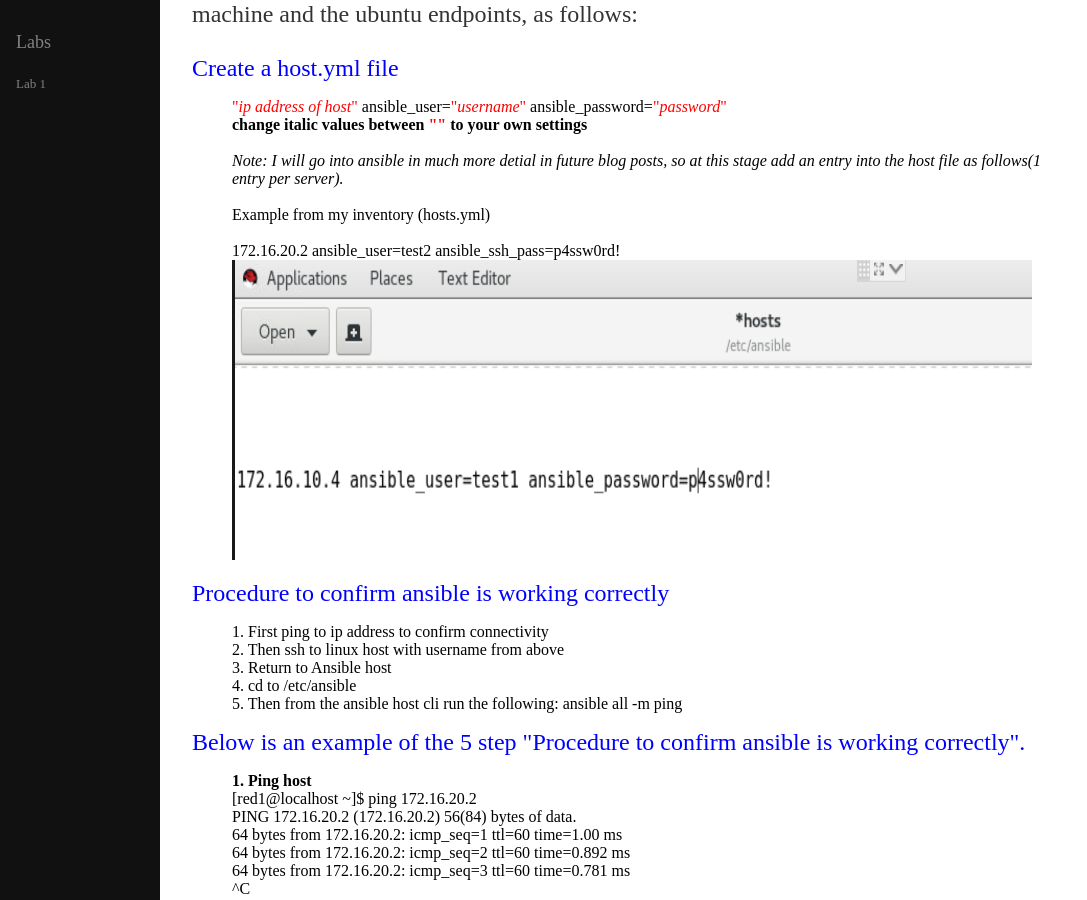
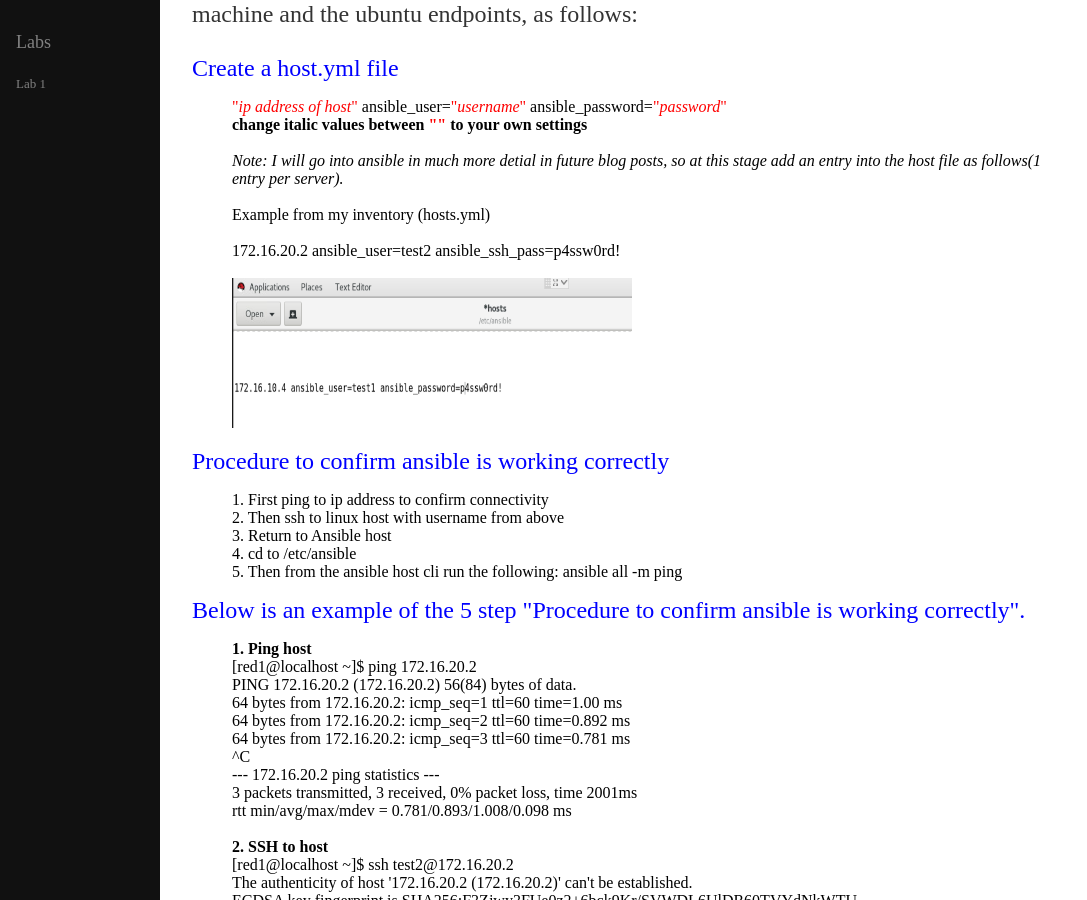
Before and after one commit to craigeowen/craigeowen.github.io, a Jekyll site: the page built from _posts/2018-04-13-Linux-Endpoint-Setup.md, in a window 1280 px wide and 900 px high, scrolled down 905 px. Shown: the whole window, without its empty margins (0-1087 px from the left). Built offline with Jekyll 4.4.1, drawn with Linux system fonts in a browser that asks for light colours; our own code applies the rules of GitHub Pages for plain Markdown files.

Commit message:
Update 2018-04-13-Linux-Endpoint-Setup.md

```diff
--- a/_posts/2018-04-13-Linux-Endpoint-Setup.md
+++ b/_posts/2018-04-13-Linux-Endpoint-Setup.md
@@ -40,9 +40,10 @@ Now that these linux machines are set up and communicating on the VM Network Por
 Example from my inventory (hosts.yml)<br>
 <br>
 172.16.20.2 ansible_user=test2 ansible_ssh_pass=p4ssw0rd!<br>
+   <br>
 <!-- screenshot to add above -->
 <!-- <img src="img_girl.jpg" alt="Girl in a jacket" style="width:500px;height:600px;"> -->
-<img src="/assets/lab1-hostsfile.PNG" alt="My hosts.yml Inventory File" style="width:800px;height:300px;">
+<img src="/assets/lab1-hostsfile.PNG" alt="My hosts.yml Inventory File" style="width:400px;height:150px;">
 </blockquote>
 <!-- blank -->
 <font size="5" color="blue">Procedure to confirm ansible is working correctly</font>
```
